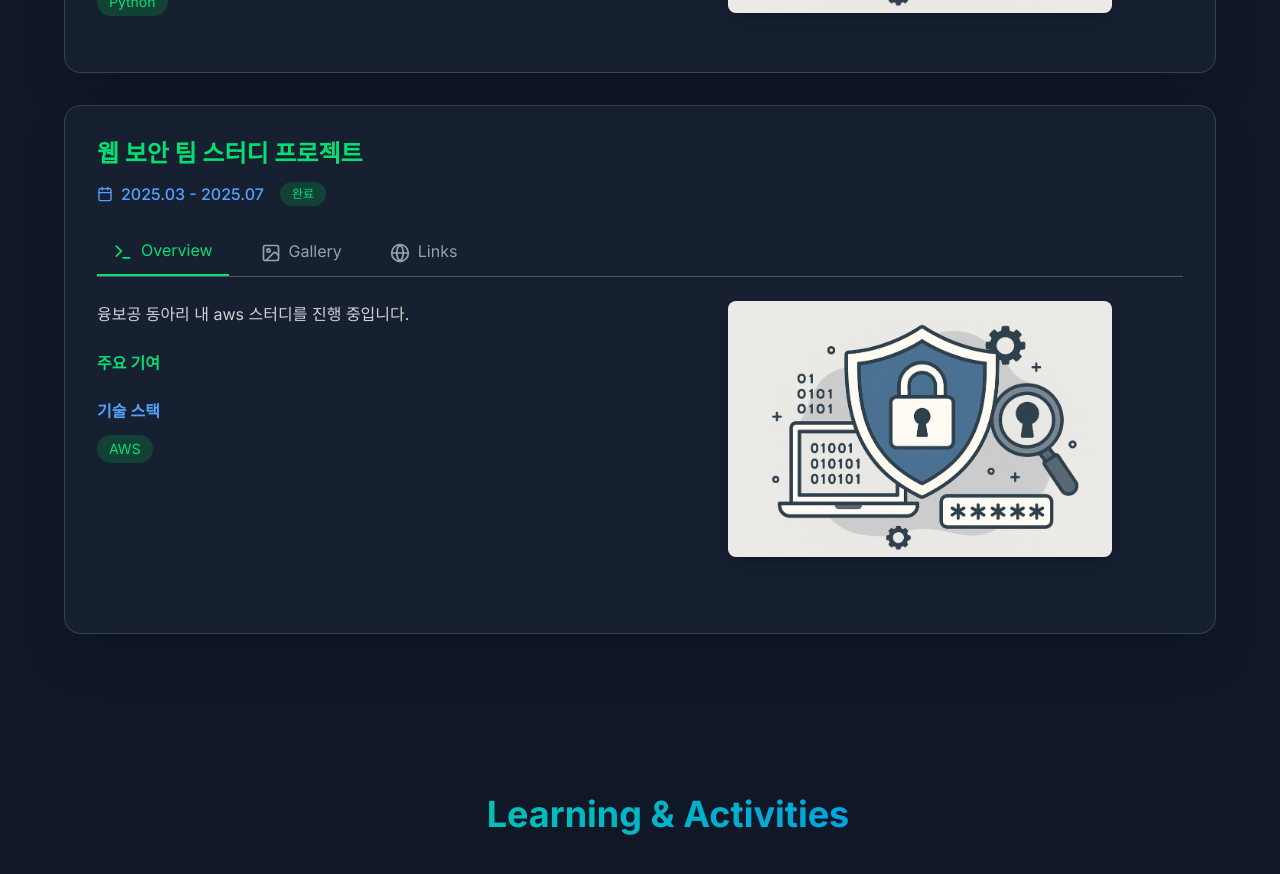
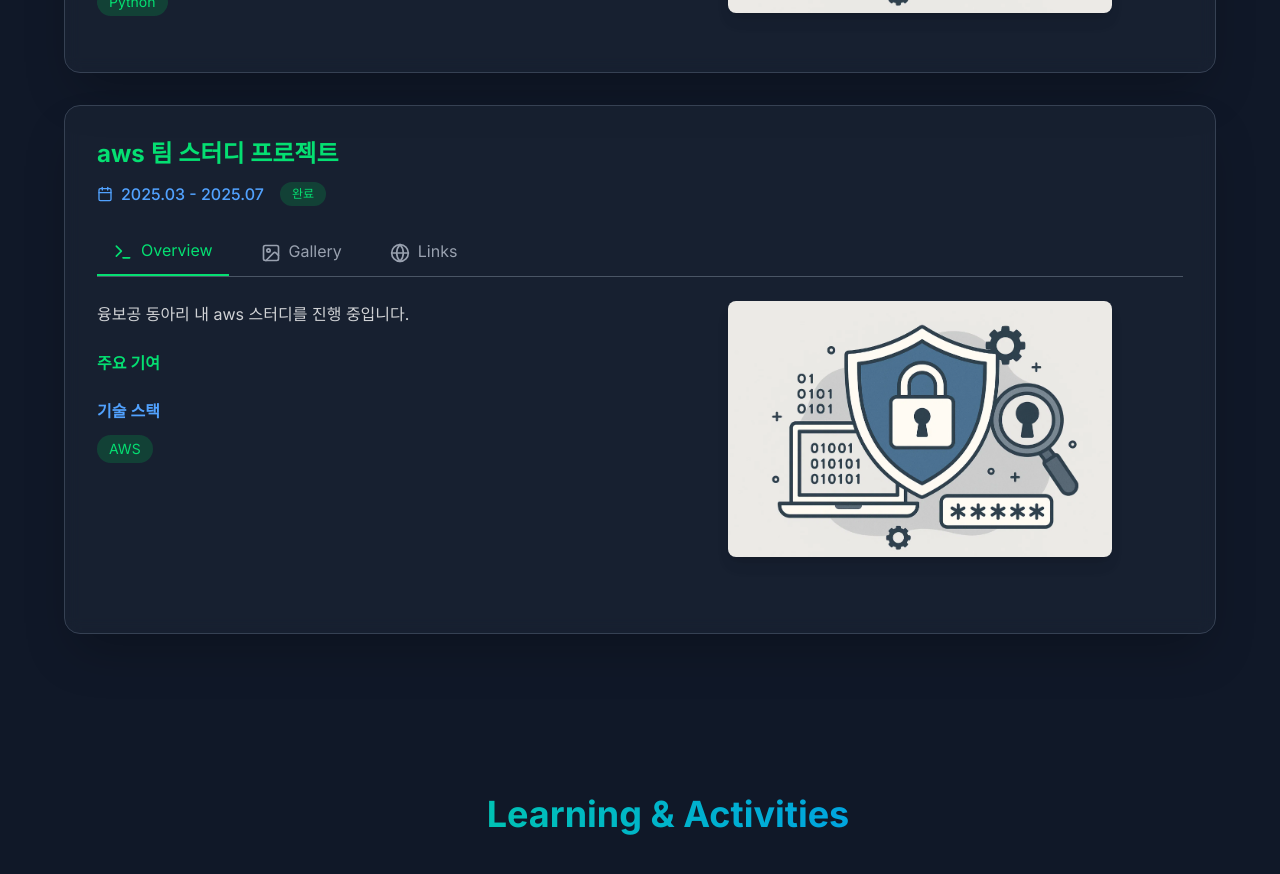
Before and after one commit to sunwwwo/portfoilo, a Next.js app: page / in a window 1280 px wide. Shown: the part 2760-3634 px from the top of the page. Built offline with nearby package versions, Linux system fonts and the light colour scheme.

Commit message:
Update portfolioData.js

```diff
--- a/src/app/data/portfolioData.js
+++ b/src/app/data/portfolioData.js
@@ -78,15 +78,11 @@ export const portfolioData = {
     },
     {
       id: "project-web-security-study",
-      title: "웹 보안 팀 스터디 프로젝트",
+      title: "aws 팀 스터디 프로젝트",
       period: "2025.03 - 2025.07",
       status: "완료",
       thumbnail: "/projecttestimage.png",
       images: [
-        "/gallerydefault.png",
-      "/gallerydefault.png",
-      "/gallerydefault.png",
-     "/gallerydefault.png"
       ],
       overview: "융보공 동아리 내 aws 스터디를 진행 중입니다.",
       contribution: [
@@ -95,7 +91,7 @@ export const portfolioData = {
       techStack: ["AWS"],
       links: {
         github: [
-          { name: "웹 보안 스터디 자료", url: ""
+          { name: "스터디 자료", url: ""
            },
         ],
         docs: [
```
